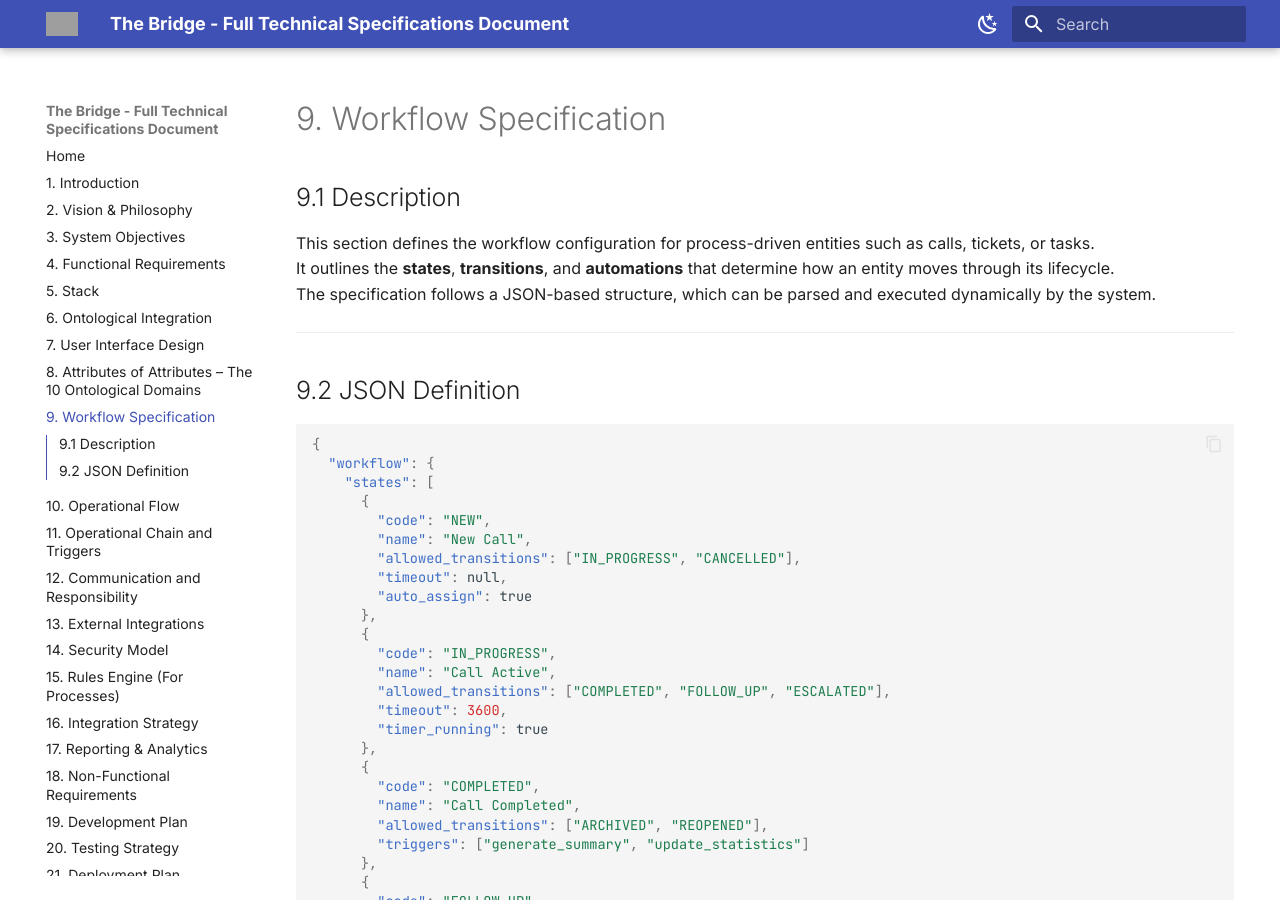
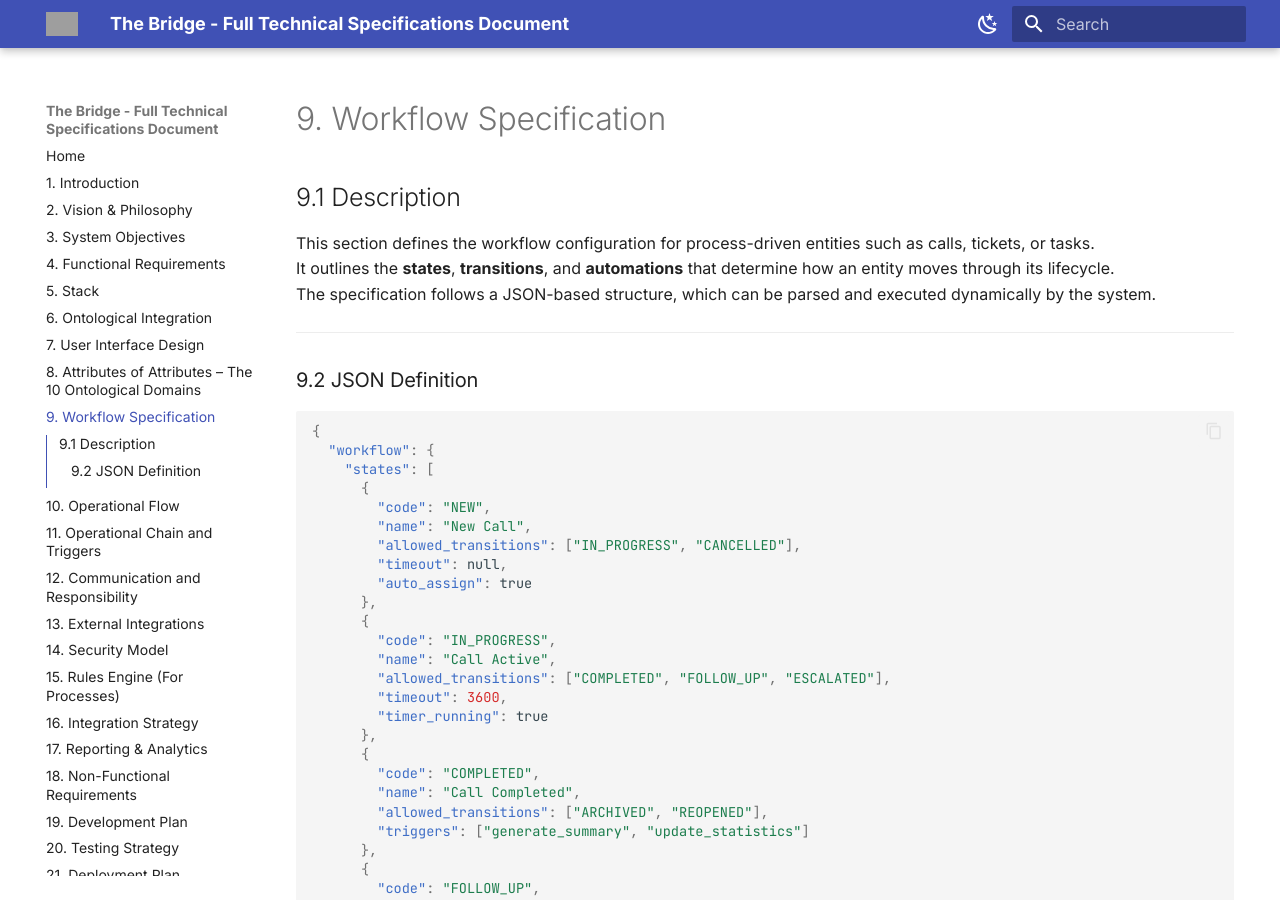
Before and after one commit to caufero/thebridge-docs, an MkDocs documentation site: the page built from docs/09-workflow-specification.md, in a window 1280 px wide and 900 px high. Built offline with MkDocs 1.6.1 and Material for MkDocs 9.7.7, drawn with Linux system fonts in a browser that asks for light colours; grey boxes are pictures that could not be loaded.

````diff
--- a/docs/09-workflow-specification.md
+++ b/docs/09-workflow-specification.md
@@ -5,7 +5,7 @@ The specification follows a JSON-based structure, which can be parsed and execut
 
 ---
 
-## 9.2 JSON Definition
+### 9.2 JSON Definition
 
 ```json
 {
````
